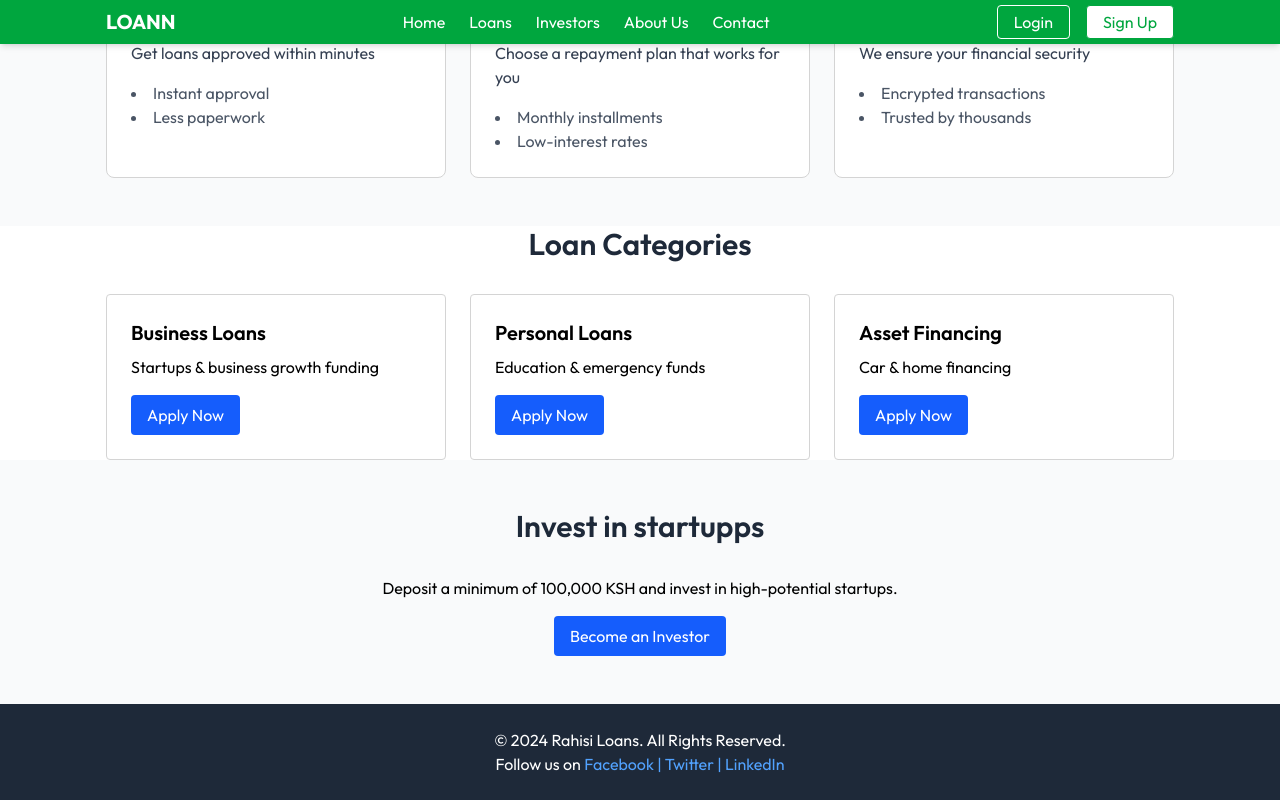
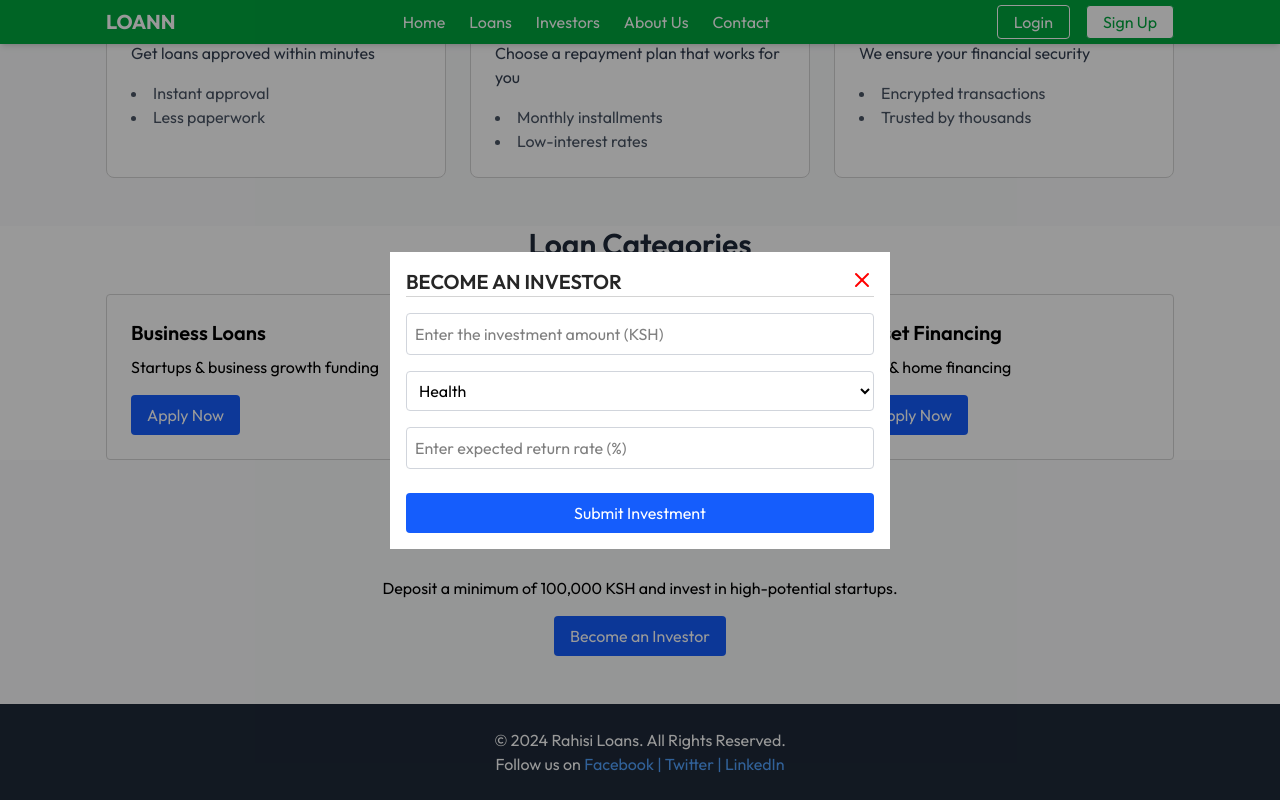
Before and after one commit to Ritahchanger/React-Django_Loan_management_system, a React (Vite) app in the folder client/: page / in a window 1280 px wide. Both pictures are taken after a click on the button "Become an Investor". Shown: the part 696-1496 px from the top of the page. Built offline with nearby package versions, Linux system fonts and the light colour scheme.

Commit message:
Worked on the investment component

```diff
--- a/client/src/components/Investors/Investors.tsx
+++ b/client/src/components/Investors/Investors.tsx
@@ -1,12 +1,79 @@
+import { useState } from "react";
 import Title from "../Title/Title";
+import { X } from "lucide-react";
+
 const Investors = () => {
+  const [isModalOpen, setIsModalOpen] = useState(false);
+
+  const handleModalToggle = () => setIsModalOpen(!isModalOpen);
+
   return (
     <div id="investors" className="bg-gray-50 py-12">
       <div className="container mx-auto text-center">
-         <Title title="Invest in startupps"/>
-          <p className="mt-3">Deposit a minimum of 100,000 KSH and invest in high-potential startups.</p>
-          <button className="mt-4 bg-blue-600 text-white px-4 py-2 rounded">Become an Investor</button>
+        <Title title="Invest in Startups" />
+        <p className="mt-3">
+          Deposit a minimum of 100,000 KSH and invest in high-potential startups.
+        </p>
+        <button
+          onClick={handleModalToggle}
+          className="mt-4 bg-blue-600 text-white px-4 py-2 rounded"
+        >
+          Become an Investor
+        </button>
       </div>
+
+      {/* Modal */}
+      {isModalOpen && (
+        <div className="fixed z-40 inset-0 bg-black/40 flex items-center justify-center">
+          <div className="bg-white max-w-[500px] w-[97%] p-[1rem] relative">
+            <button
+              onClick={handleModalToggle}
+              className="absolute right-[1rem] top-[1rem]"
+            >
+              <X color="red" />
+            </button>
+
+            <h4 className="text-neutral-800 text-xl font-semibold border-b border-neutral-300">
+              BECOME AN INVESTOR
+            </h4>
+
+            <div className="my-2">
+              <input
+                type="number"
+                name="amount"
+                placeholder="Enter the investment amount (KSH)"
+                className="w-full p-2 border border-gray-300 rounded mt-2"
+              />
+            </div>
+
+            <div className="my-2">
+              <select
+                name="investmentType"
+                className="w-full p-2 border border-gray-300 rounded mt-2"
+              >
+                <option value="health">Health</option>
+                <option value="tech">Tech</option>
+                <option value="agriculture">Agriculture</option>
+                <option value="education">Education</option>
+                <option value="fintech">Fintech</option>
+              </select>
+            </div>
+
+            <div className="my-2">
+              <input
+                type="text"
+                name="returnrate"
+                placeholder="Enter expected return rate (%)"
+                className="w-full p-2 border border-gray-300 rounded mt-2"
+              />
+            </div>
+
+            <button className="mt-4 bg-blue-600 text-white px-4 py-2 rounded w-full">
+              Submit Investment
+            </button>
+          </div>
+        </div>
+      )}
     </div>
   );
 };
--- a/client/src/pages/Authentication/Login/Login.tsx
+++ b/client/src/pages/Authentication/Login/Login.tsx
@@ -36,8 +36,7 @@ const Login = () => {
 
         {error && <p className="text-red-500 text-sm text-center">{error}</p>}
 
-        <form onSubmit={handleSubmit} className="space-y-4">
-          {/* Username */}
+        <form onSubmit={handleSubmit} className="space-y-4" autoComplete="off">
           <div>
             <label className="block text-gray-600 text-sm font-medium">
               Username
```
Lines whose indentation alone changed are shown as unchanged.
